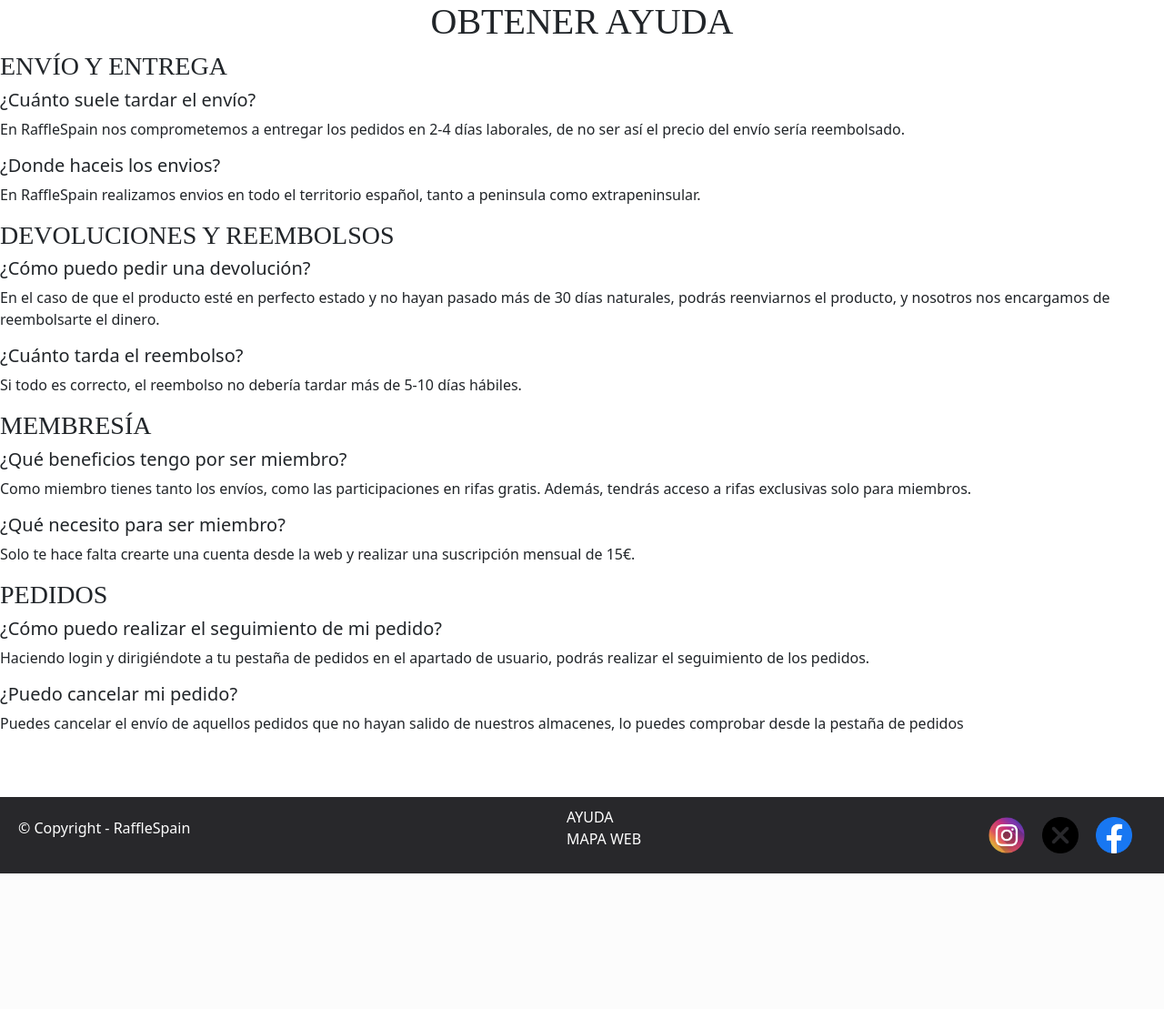
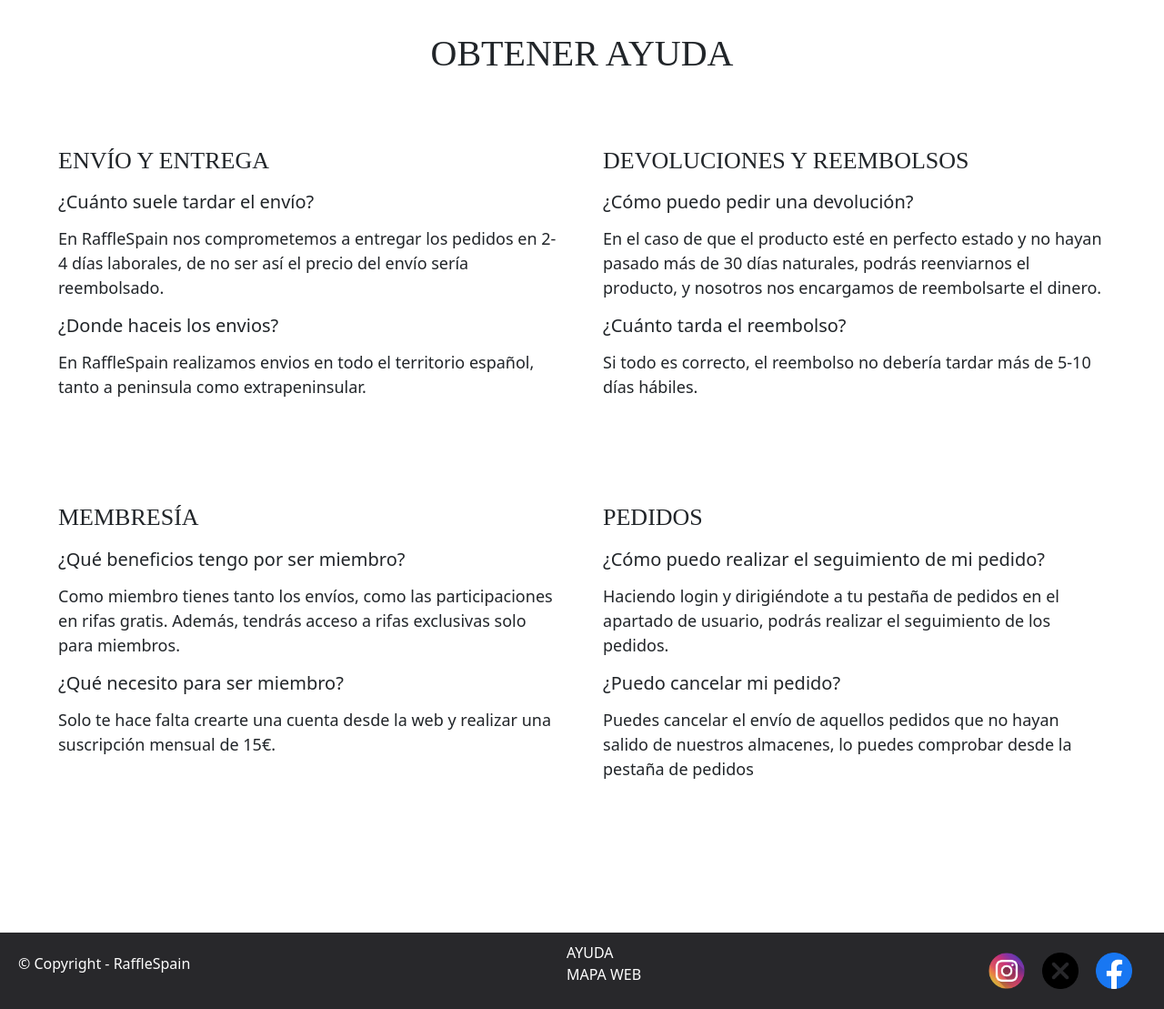
Before and after one commit to alaedev23/RaffleSpainBoot, a PHP site: page /public/html/ayuda.html in a window 1280 px wide. Shown: the part 98-1207 px from the top of the page at 91% size. Before the commit the page ends 1058 px from the top, so only its background shows below. Run offline with PHP 8.4, Linux system fonts and the light colour scheme; some libraries are stand-ins or nearby versions; some web fonts are replaced.

Commit message:
completar ayuda

```diff
--- a/main.scss
+++ b/main.scss
@@ -19,3 +19,4 @@
 @import 'layout/header';
 @import 'layout/navegation';
 @import 'layout/filtres_ordenar';
+@import 'layout/ayuda';
--- a/public/css/main.css
+++ b/public/css/main.css
@@ -528,4 +528,32 @@ header img {
   #filtres_ordenar #cont_ordenar {
     grid-area: d;
   }
+}
+#ayuda > h1 {
+  margin: 35px 0 0 0;
+}
+#ayuda > div {
+  display: -webkit-box;
+  display: -ms-flexbox;
+  display: flex;
+  -ms-flex-wrap: wrap;
+      flex-wrap: wrap;
+  width: 90%;
+  margin: 30px auto 100px auto;
+  gap: 4%;
+}
+#ayuda > div > div {
+  width: 48%;
+  margin: 30px 0 50px 0;
+}
+#ayuda > div > div > h3 {
+  font-size: 26px;
+  margin: 18px 0;
+}
+#ayuda > div > div > h5 {
+  margin: 15px 0;
+  font-size: 20px;
+}
+#ayuda > div > div p {
+  font-size: 18px;
 }/*# sourceMappingURL=main.css.map */
--- a/public/html/ayuda.html
+++ b/public/html/ayuda.html
@@ -30,44 +30,44 @@
             </ul>
         </nav>
     </header>
+
+    <section id="ayuda">
         <h1>OBTENER AYUDA</h1>
-    <section id="asist_rapida" style="padding-bottom: 53px;">
         <div>
-            <div>
+
             <div>
                 <h3>ENVÍO Y ENTREGA</h3>
                 <h5>¿Cuánto suele tardar el envío?</h5>
-                    <p>En RaffleSpain nos comprometemos a entregar los pedidos en 2-4 días laborales, de no ser así el precio del envío sería reembolsado.</p>
+                <p>En RaffleSpain nos comprometemos a entregar los pedidos en 2-4 días laborales, de no ser así el
+                    precio del envío sería reembolsado.</p>
                 <h5>¿Donde haceis los envios?</h5>
-                    <p>En RaffleSpain realizamos envios en todo el territorio español, tanto a peninsula como extrapeninsular.</p>
+                <p>En RaffleSpain realizamos envios en todo el territorio español, tanto a peninsula como
+                    extrapeninsular.</p>
             </div>
-            </div>
-            <div>
             <div>
                 <h3>DEVOLUCIONES Y REEMBOLSOS</h3>
                 <h5>¿Cómo puedo pedir una devolución?</h5>
-                    <p>En el caso de que el producto esté en perfecto estado y no hayan pasado más de 30 días naturales, podrás reenviarnos el producto, y nosotros nos encargamos de reembolsarte el dinero.</p>
+                <p>En el caso de que el producto esté en perfecto estado y no hayan pasado más de 30 días naturales,
+                    podrás reenviarnos el producto, y nosotros nos encargamos de reembolsarte el dinero.</p>
                 <h5>¿Cuánto tarda el reembolso?</h5>
                 <p>Si todo es correcto, el reembolso no debería tardar más de 5-10 días hábiles.</p>
             </div>
-            </div>
-            <div>
             <div>
                 <h3>MEMBRESÍA</h3>
                 <h5>¿Qué beneficios tengo por ser miembro?</h5>
-                    <p>Como miembro tienes tanto los envíos, como las participaciones en rifas gratis. Además, tendrás acceso a rifas exclusivas solo para miembros.</p>
+                <p>Como miembro tienes tanto los envíos, como las participaciones en rifas gratis. Además, tendrás
+                    acceso a rifas exclusivas solo para miembros.</p>
                 <h5>¿Qué necesito para ser miembro?</h5>
                 <p>Solo te hace falta crearte una cuenta desde la web y realizar una suscripción mensual de 15€.</p>
             </div>
-            </div>
-            <div>
             <div>
                 <h3>PEDIDOS</h3>
                 <h5>¿Cómo puedo realizar el seguimiento de mi pedido?</h5>
-                    <p>Haciendo login y dirigiéndote a tu pestaña de pedidos en el apartado de usuario, podrás realizar el seguimiento de los pedidos.</p>
+                <p>Haciendo login y dirigiéndote a tu pestaña de pedidos en el apartado de usuario, podrás realizar el
+                    seguimiento de los pedidos.</p>
                 <h5>¿Puedo cancelar mi pedido?</h5>
-                    <p>Puedes cancelar el envío de aquellos pedidos que no hayan salido de nuestros almacenes, lo puedes comprobar desde la pestaña de pedidos</p>
-                </div>
+                <p>Puedes cancelar el envío de aquellos pedidos que no hayan salido de nuestros almacenes, lo puedes
+                    comprobar desde la pestaña de pedidos</p>
             </div>
         </div>
     </section>
--- a/public/html/search.html
+++ b/public/html/search.html
@@ -29,7 +29,7 @@
         <div>
             <h2>Zapatillas para Hombre</h2>
         </div>
-        <div id="buscador">z
+        <div id="buscador">
             <input type="search" placeholder="Buscador...">
         </div>
         <div id="cont_filtres">
```
Also changed, not shown: layout/_ayuda.scss (added, +40 -0 lines), public/css/main.min.css, 2 other files. Lines whose indentation alone changed are shown as unchanged.
